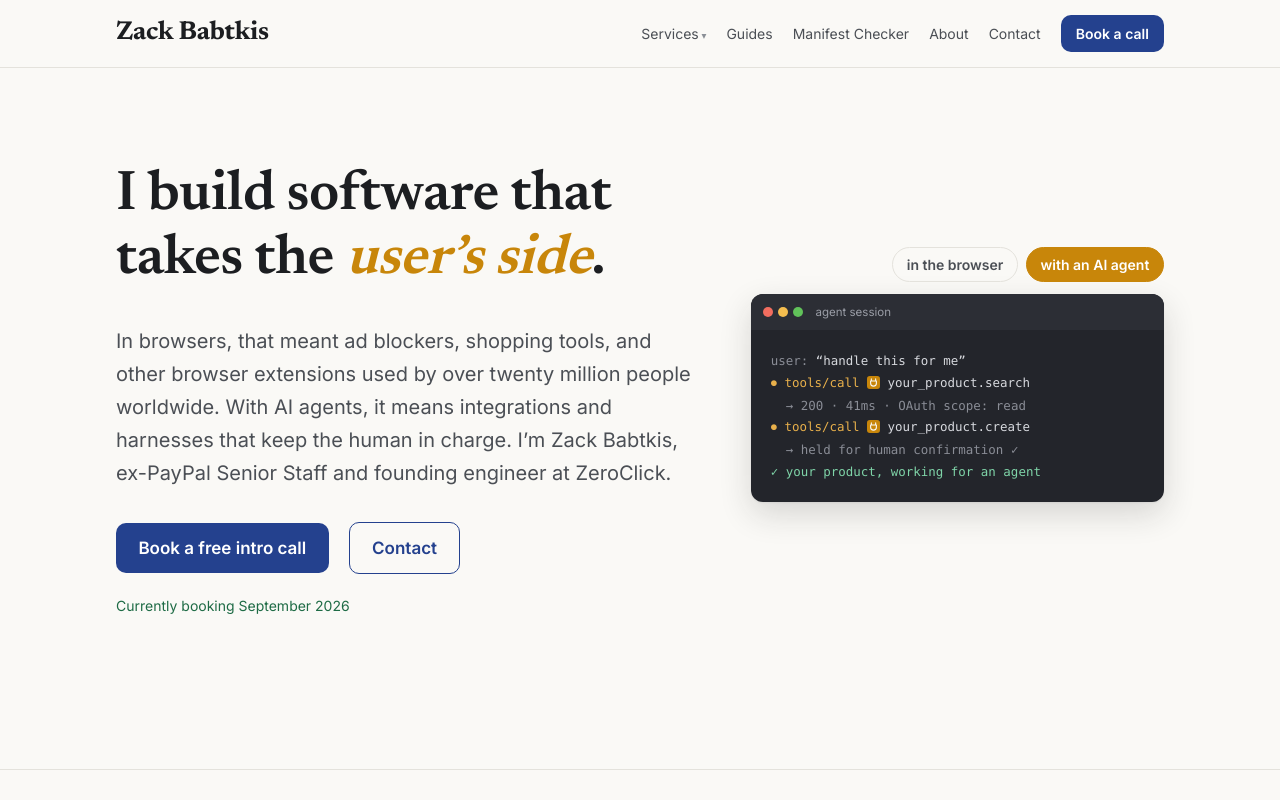
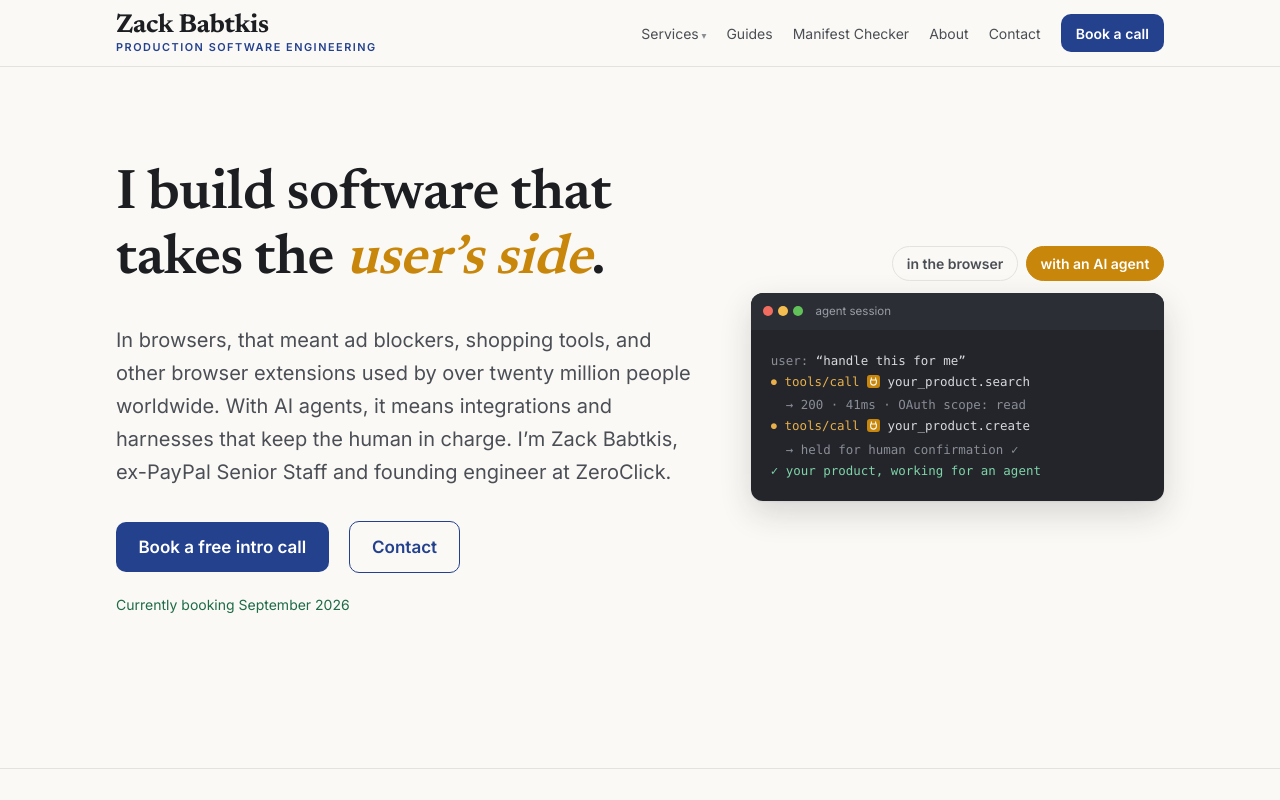
Before and after one commit to zbabtkis/zacharybabtkis.com, a Next.js app: page / in a window 1280 px wide. Shown: the top 800 px of the page. Built offline with nearby package versions, Linux system fonts and the light colour scheme.

Commit message:
feat: header masthead — larger name with production software engineering tagline

```diff
--- a/app/globals.css
+++ b/app/globals.css
@@ -98,12 +98,25 @@ h3 {
 }
 
 .site-title {
+  display: flex;
+  flex-direction: column;
+  gap: 0.1rem;
   font-family: var(--font-display);
   font-size: var(--text-xl);
   font-weight: 700;
   letter-spacing: -0.01em;
+  line-height: 1.1;
   color: var(--ink);
   text-decoration: none;
+}
+
+.site-tagline {
+  font-family: var(--font-body), system-ui, sans-serif;
+  font-size: 0.68rem;
+  font-weight: 600;
+  letter-spacing: 0.14em;
+  text-transform: uppercase;
+  color: var(--accent);
 }
 
 .site-nav {
--- a/app/layout.tsx
+++ b/app/layout.tsx
@@ -44,6 +44,9 @@ export default function RootLayout({
           <div className="wrap">
             <Link href="/" className="site-title">
               Zack Babtkis
+              <span className="site-tagline">
+                Production Software Engineering
+              </span>
             </Link>
             <nav className="site-nav" aria-label="Main">
               <NavServices />
```
